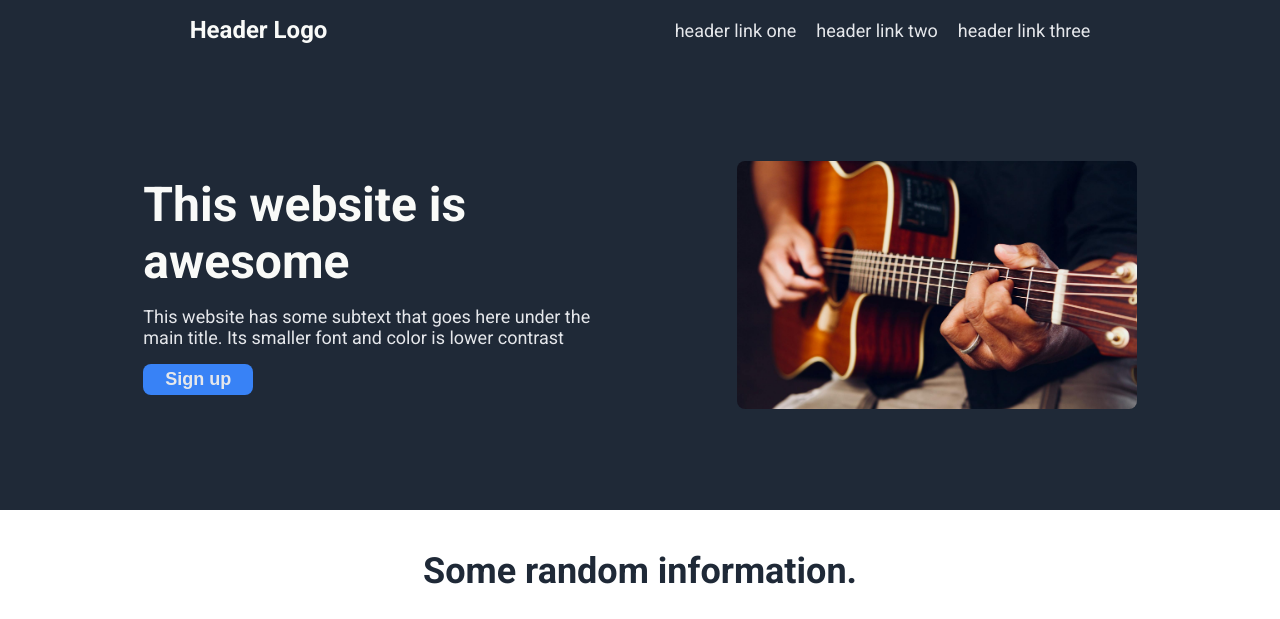
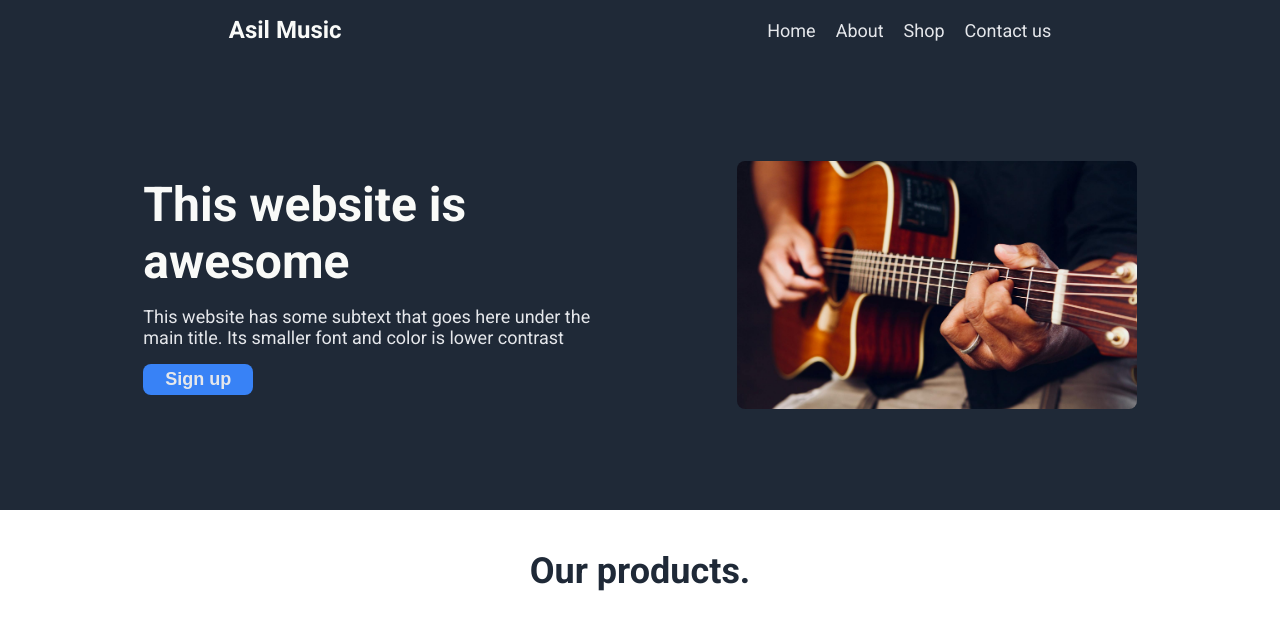
Before and after one commit to asilov/music-store-landing-page, a plain HTML site: page index.html in a window 1280 px wide. Shown: the top 619 px of the page. Drawn offline with Linux system fonts and the light colour scheme.

Commit message:
Finish markdown and add final info

```diff
--- a/index.html
+++ b/index.html
@@ -13,12 +13,13 @@
 	</head>
 	<body>
 		<header>
-			<h1 class="header-logo">Header Logo</h1>
+			<h1 class="header-logo">Asil Music</h1>
 			<nav>
 				<ul>
-					<li><a href="#">header link one</a></li>
-					<li><a href="#">header link two</a></li>
-					<li><a href="#">header link three</a></li>
+					<li><a href="#">Home</a></li>
+					<li><a href="#">About</a></li>
+					<li><a href="#">Shop</a></li>
+					<li><a href="#">Contact us</a></li>
 				</ul>
 			</nav>
 		</header>
@@ -34,7 +35,7 @@
 			<img src="./images/hero-image.jpg" class="hero-image" alt="Hero image" width="400px"/>
 		</section>
 		<section class="products-section">
-			<h3 class="info-title">Some random information.</h3>
+			<h3 class="info-title">Our products.</h3>
 			<div class="products">
 				<div class="product">
 					<img src="./images/acoustic-guitar.jpg" alt="temp image" />
```
Also changed, not shown: 2 other files.
